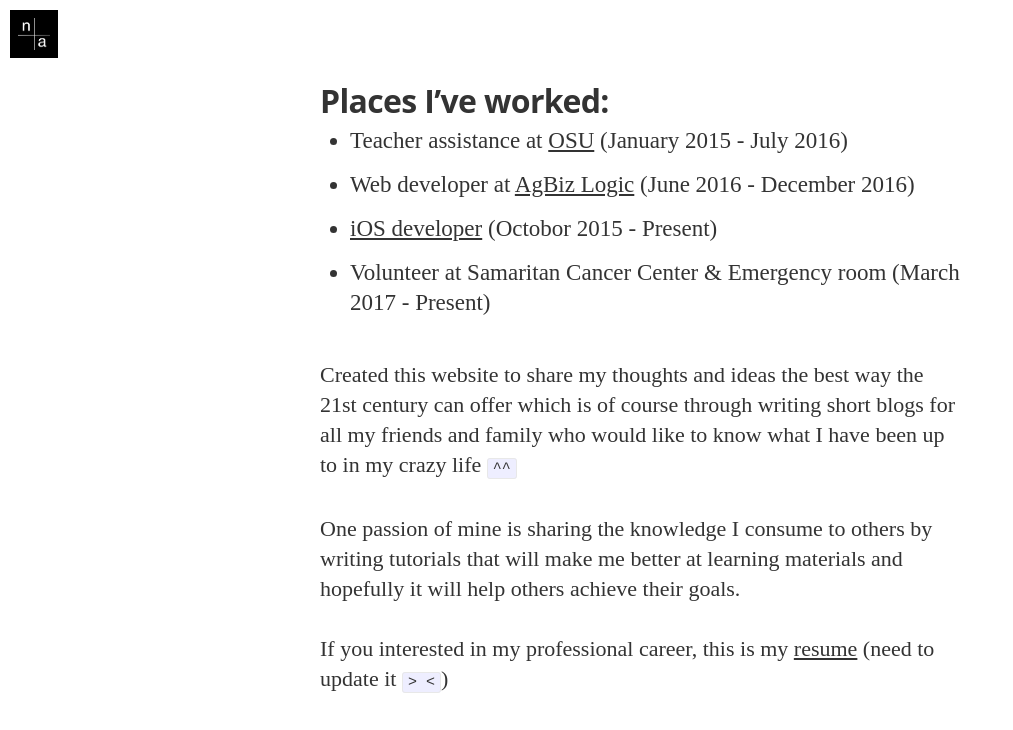
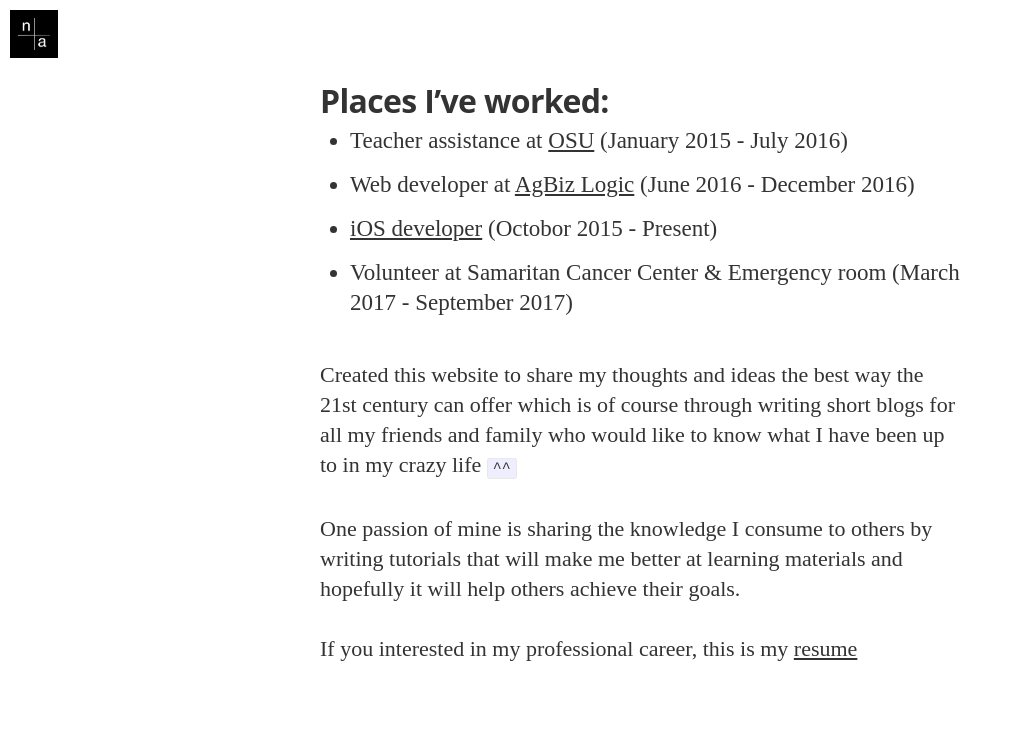
Before and after one commit to almutnaw/almutnaw.github.io, a Jekyll site: the page built from about.md, in a window 1280 px wide and 900 px high, scrolled down 417 px, cut to the strip 0-730 px from the top of the window. Shown: the whole strip, without its empty margins (0-1013 px from the left). Built offline with Jekyll 4.4.1, drawn with Linux system fonts in a browser that asks for light colours; nearby versions of some CDN libraries; some web fonts are replaced.

Commit message:
updated resume and dates for work experience

```diff
--- a/about.md
+++ b/about.md
@@ -11,11 +11,11 @@ For those who don't know me, My name is Nawwaf Almutairi and I am Computer Scien
 - Teacher assistance at [OSU](http://oregonstate.edu) (January 2015 - July 2016)
 - Web developer at [AgBiz Logic](https://agbizlogic.com) (June 2016 - December 2016)
 - [iOS developer](https://github.com/almutnaW) (Octobor 2015 - Present)
-- Volunteer at Samaritan Cancer Center & Emergency room (March 2017 - Present)
+- Volunteer at Samaritan Cancer Center & Emergency room (March 2017 - September 2017)
 
 
 Created this website to share my thoughts and ideas the best way the 21st century can offer which is of course through writing short blogs for all my friends and family who would like to know what I have been up to in my crazy life `^^`
 
 One passion of mine is sharing the knowledge I consume to others by writing tutorials that will make me better at learning materials and hopefully it will help others achieve their goals.
 
-If you interested in my professional career, this is my [resume](https://drive.google.com/a/oregonstate.edu/file/d/0Bw0OFPo7hrugQ042NFVwcGxDb3M/view?usp=sharing) (need to update it `> <`)
+If you interested in my professional career, this is my [resume](https://drive.google.com/file/d/0B88IUkLsSFowRzJScVN5aktHeGM/view?usp=sharing)
```
Also changed, not shown: _config.yml (+0 -7 lines), favicon.ico (deleted).
